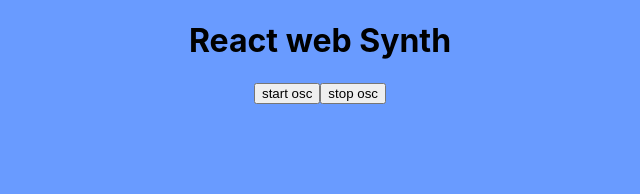
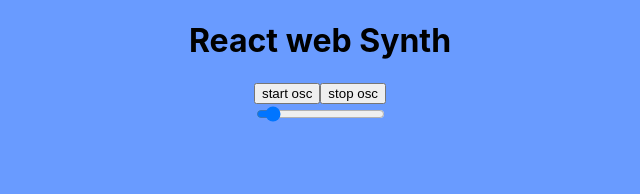
Before and after one commit to lcpfdev/react-web-api-synth, a React (Create React App) app: page / in a window 1280 px wide. Shown: the top 194 px of the page, without its empty margins (320-960 px from the left). Built offline with nearby package versions, Linux system fonts and the light colour scheme.

Commit message:
working sliders

```diff
--- a/src/App.js
+++ b/src/App.js
@@ -1,5 +1,7 @@
 import './App.css';
 import React from 'react';
+import { useState } from 'react';
+import Osc1 from './components/Osc1';
 
 const audioContext = new AudioContext(); // Allows us to use api
 const out = audioContext.destination; // Sets audio to output to speakers
@@ -11,15 +13,20 @@
 gain1.connect(out);
 
 
-
-
-
 function App() {
+  const [osc1Freq, setOsc1Freq] = useState(osc1.frequency.value)
+  const changeOsc1Freq = e => {
+    let {value} = e.target // taking value
+    setOsc1Freq(value);
+    osc1.frequency.value = value
+    // console.log(value)
+  }
   return (
     <div className="App">
     <h1>React web Synth</h1>
     <button onClick={() => osc1.start()}>start osc</button>
     <button onClick={() => osc1.stop()}>stop osc</button>
+    <Osc1 changeFreq={changeOsc1Freq} freq={osc1Freq} />
 
     </div>
   );
--- /dev/null
+++ b/src/components/Osc1.js
@@ -0,0 +1,11 @@
+import React from 'react'
+
+const Osc1 = ({changeFreq, freq }) => {
+  return (
+    <div>
+        <input value={freq} onChange={changeFreq}type="range" id="frequency" max="5000"></input>
+    </div>
+  )
+}
+
+export default Osc1
```
